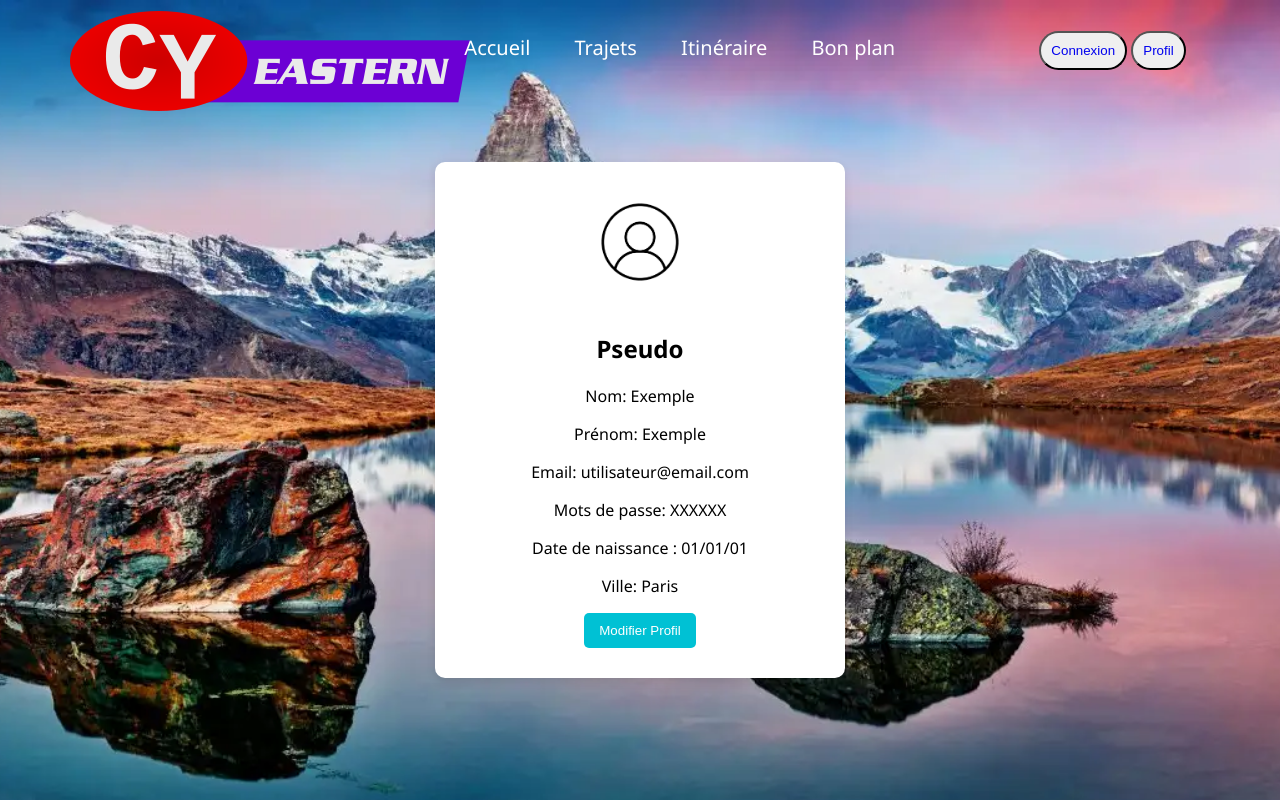
After one commit to valerierx/Click-journeY, a PHP site: page /profil.html in a window 1280 px wide. The commit adds this page. Run offline with PHP 8.4, Linux system fonts and the light colour scheme.

Commit message:
ajout page profil

```diff
--- a/presentation.html
+++ b/presentation.html
@@ -19,6 +19,7 @@
       <li class="limenu"><a href="">Itinéraire</a></li>
       <li class="limenu"><a href="">Bon plan</a></li>
       <button class="bouton_menu"><a href="connexion.html">Connexion</a></button>
+      <button class="bouton_menu"><a href="profil.html">Profil</a></button>
       </ul>
       <i class='bx bx-search-alt'></i>
         <!--Loupe de recherche-->
--- /dev/null
+++ b/profil.html
@@ -0,0 +1,44 @@
+<!DOCTYPE html>
+<html lang="fr">
+<head>
+  <meta charset="UTF-8">
+  <link rel="stylesheet" type="text/css" href="style.css">
+  <title>Profil</title>
+</head>
+<body>
+
+  <div>
+<nav>
+  <div class="divmenu">
+    <div class="logo1">
+        <a href="index.html"><img src="media/logo.webp" width="400" height="100" alt="Logo"></a>
+    </div>
+    <ul>
+      <li class="limenu"><a href="index.html">Accueil</a></li>
+      <li class="limenu"><a href="">Trajets</a></li>
+      <li class="limenu"><a href="">Itinéraire</a></li>
+      <li class="limenu"><a href="">Bon plan</a></li>
+      <button class="bouton_menu"><a href="connexion.html">Connexion</a></button>
+      <button class="bouton_menu"><a href="profil.html">Profil</a></button>
+      </ul>
+      <i class='bx bx-search-alt'></i>   <!--Pas utiliser mais permet de centrer le menu-->
+  </div>
+</nav>
+
+
+<!-- Section Profil -->
+<section class="profil-container">
+    <div class="profil-card">
+        <img src="profil.jpg" alt="Photo de Profil" class="avatar">
+        <h1>Pseudo</h1>
+        <p>Nom: Exemple</p>
+        <p>Prénom: Exemple</p>
+        <p>Email: utilisateur@email.com</p>
+        <p>Mots de passe: XXXXXX</p>
+        <p>Date de naissance : 01/01/01</p>
+        <p>Ville: Paris</p>
+        <button class="edit-btn"><a href="modifier_profil.html">Modifier Profil</a></button>
+    </div>
+</section>
+</body>
+</html>
--- a/style.css
+++ b/style.css
@@ -26,10 +26,11 @@ img[alt="Logo"] {
 /*debut Accueil*/
 /*debut Menu*/
 .divmenu{
-    align-items:center;
+    display: flex;
+    align-items: center;
     justify-content: space-between;
-    display: flex;/*disposition en ligne */
     height: 100px;
+    padding: 0 50px;
 }
 li.limenu{
     display: inline-block;
@@ -57,6 +58,7 @@ ul .limenu a:hover {
     padding: 10px;
     font-weight: bold;
     font-size: 30px;
+    justify-content: flex-end;
 }
 /*fin Menu*/
 /*Debut description accueil avec onglet inscription*/
@@ -445,3 +447,39 @@ label[for=cgu], label[for=newsletter], label[for=mdpoublie] {
     all: revert !important;
     text-align: left !important;
 }
+/*¨Profil*/
+.profil-container {
+    display: flex;
+    justify-content: center;
+    align-items: center;
+    height: 80vh;
+}
+.profil-card {
+    background: white;
+    padding: 30px;
+    text-align: center;
+    box-shadow: 0 4px 10px rgba(0, 0, 0, 0.1);
+    border-radius: 10px;
+    width: 350px;
+}
+
+.avatar {
+    width: 100px;
+    height: 100px;
+    border-radius: 50%;
+    margin-bottom: 15px;
+}
+
+.edit-btn {
+    background: #00c1d4;
+    color: white;
+    padding: 10px 15px;
+    border: none;
+    border-radius: 5px;
+    cursor: pointer;
+}
+
+.edit-btn a {
+    color: white;
+    text-decoration: none;
+}
```
Also changed, not shown: index.html (+2 -9 lines), profil.jpg (added).
